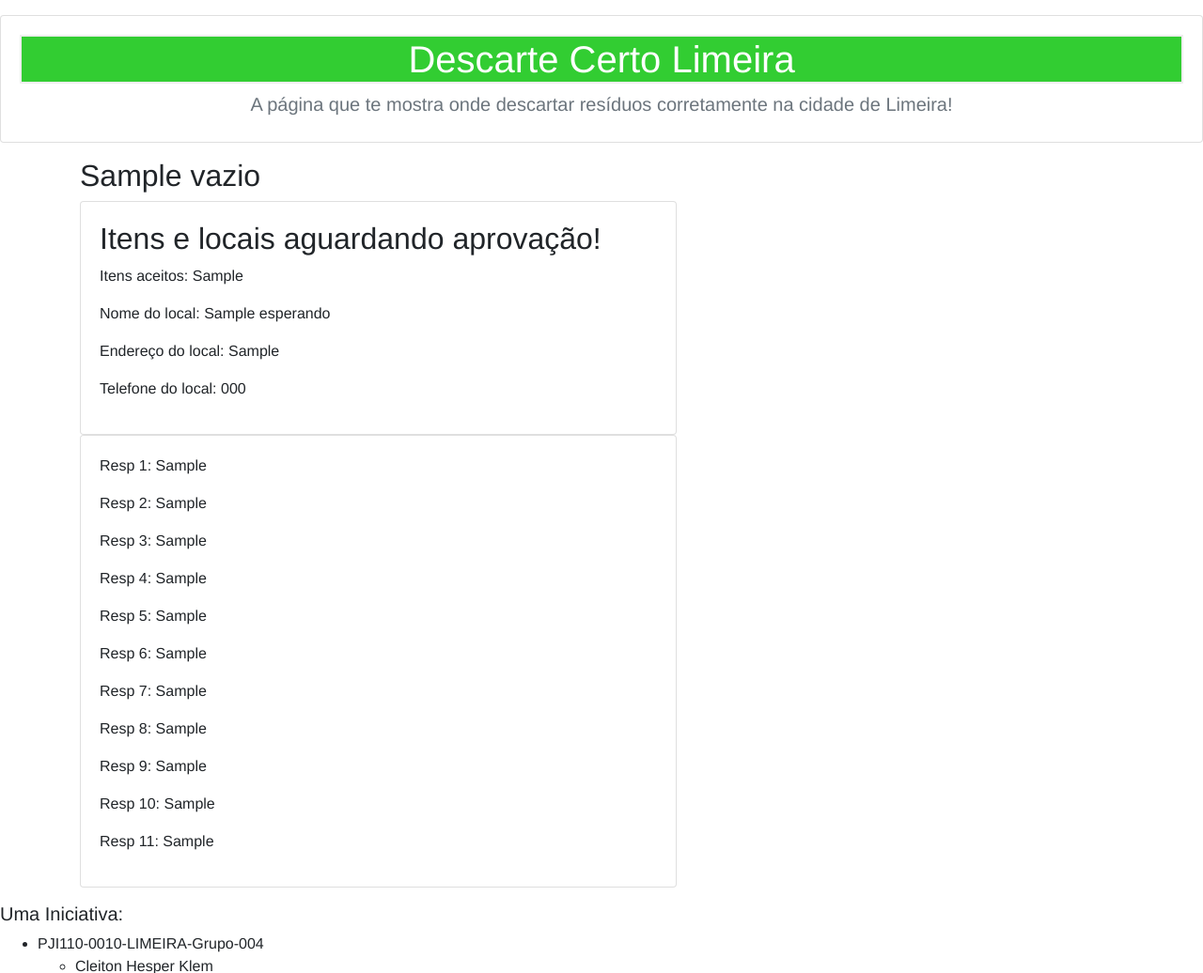
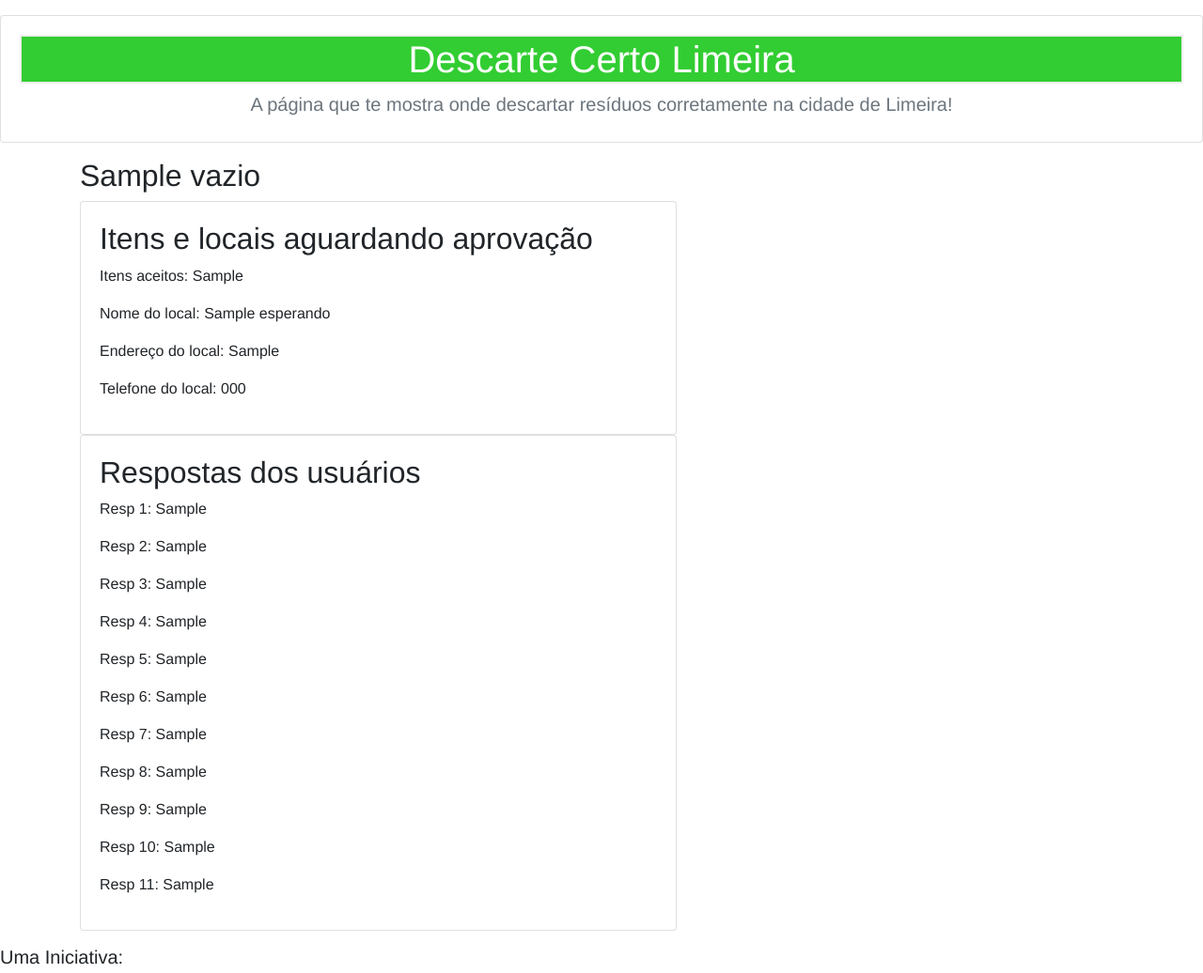
Before and after one commit to Cleitonklem/ProjetoIntegrador, a Flask app: template templates/espera.html in a window 1280 px wide. Shown: the part 56-1092 px from the top of the page at 94% size. Run offline with Flask 2, Linux system fonts and the light colour scheme; the template is opened without the code that fills it: most values are stand-ins (such as "Sample title", 1, 10 or a date in 2020); some libraries are stand-ins or nearby versions.

Commit message:
atualização

```diff
--- a/templates/espera.html
+++ b/templates/espera.html
@@ -9,7 +9,7 @@
                 <div class="col-7" >
                     <div class="card">
                         <div class="card-body">
-                            <h2>Itens e locais aguardando aprovação!</h2>
+                            <h2>Itens e locais aguardando aprovação</h2>
                             <p> Itens aceitos: {{ Esperando.cad_item}}
                             <p> Nome do local: {{ Esperando.cad_nome}}
                             <p> Endereço do local: {{ Esperando.cad_endereco }}
@@ -25,6 +25,7 @@
                 <div class="col-7" >
                     <div class="card">
                         <div class="card-body">
+                            <h2>Respostas dos usuários</h2>
                             <p> Resp 1: {{ Resp.resp1}} </p>
                             <p> Resp 2: {{ Resp.resp2}} </p>
                             <p> Resp 3: {{ Resp.resp3}} </p>
```
